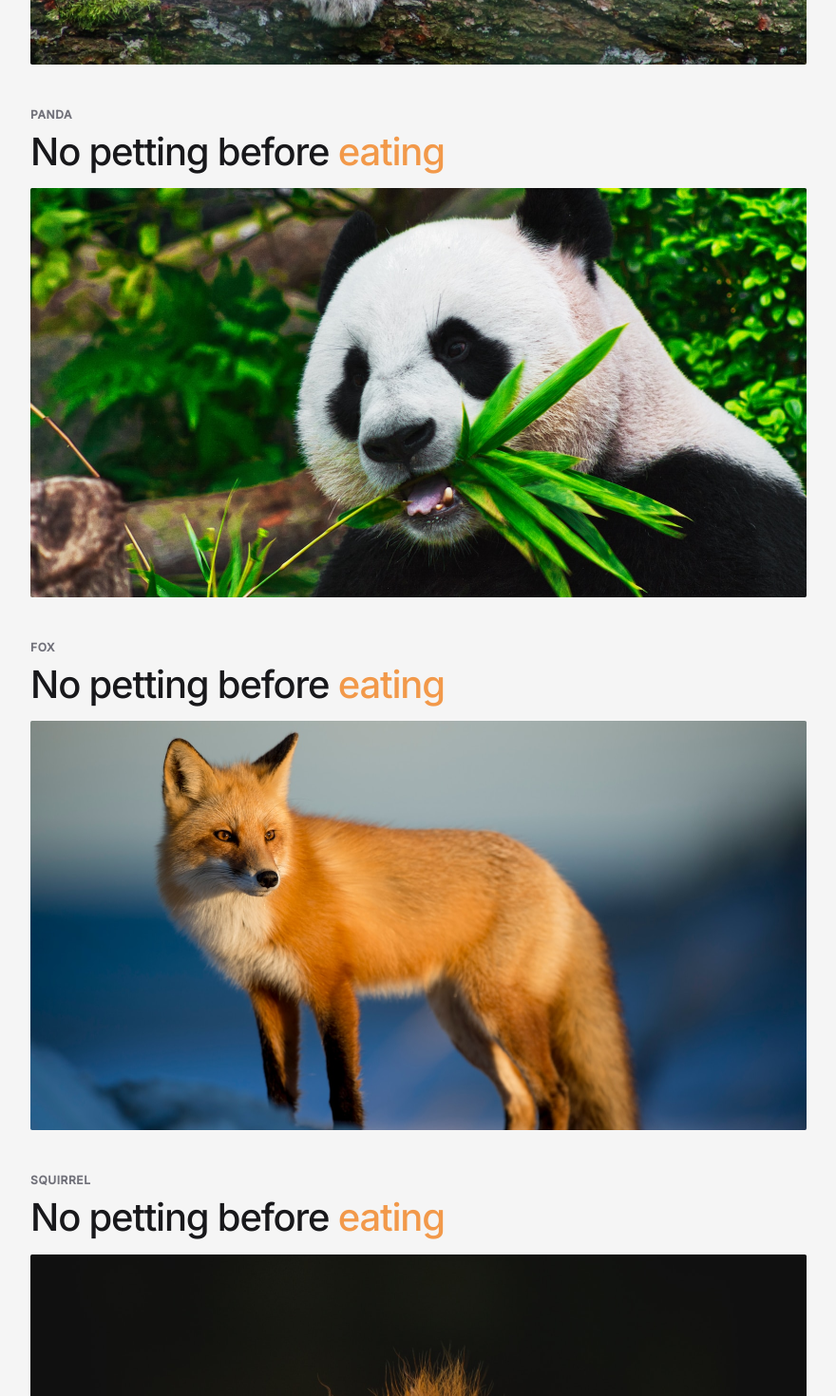
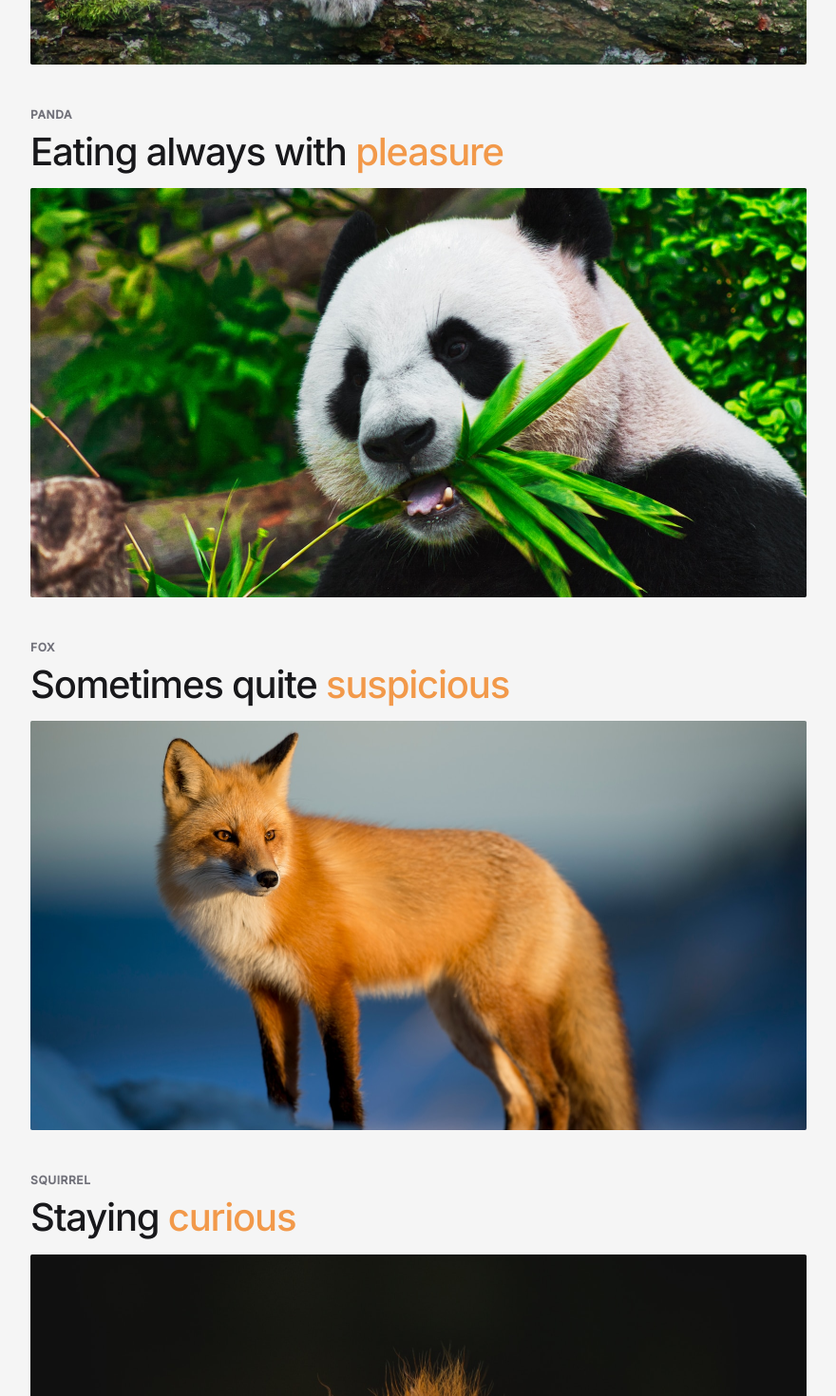
Before and after one commit to bttobi/js-trainee-recruitment, a Next.js app: page / in a window 1280 px wide. Shown: the part 1060-2530 px from the top of the page at 95% size, without its empty margins (389-1269 px from the left). Built offline with nearby package versions, Linux system fonts and the light colour scheme.

Commit message:
updated highlights

```diff
--- a/public/articles.json
+++ b/public/articles.json
@@ -2,56 +2,56 @@
   {
     "id": 1,
     "species": "Polar Bear",
-    "title": "Say hello to your new",
-    "highlight": " friend",
+    "title": "Say hello to your new friend",
+    "highlight": "friend",
     "image": "../../img/polar_bear.png",
     "alt": "Polar Bear Picture"
   },
   {
     "id": 2,
     "species": "Cheetah",
-    "title": "No petting before",
-    "highlight": " eating",
+    "title": "No petting before eating",
+    "highlight": "eating",
     "image": "../../img/cheetah.png",
     "alt": "Cheetah Picture"
   },
   {
     "id": 3,
     "species": "Panda",
-    "title": "No petting before",
-    "highlight": " eating",
+    "title": "Eating always with pleasure",
+    "highlight": "pleasure",
     "image": "../../img/panda.png",
     "alt": "Panda Picture"
   },
   {
     "id": 4,
     "species": "Fox",
-    "title": "No petting before",
-    "highlight": " eating",
+    "title": "Sometimes quite suspicious",
+    "highlight": "suspicious",
     "image": "../../img/fox.png",
     "alt": "Fox Picture"
   },
   {
     "id": 5,
     "species": "Squirrel",
-    "title": "No petting before",
-    "highlight": " eating",
+    "title": "Staying curious",
+    "highlight": "curious",
     "image": "../../img/squirrel.png",
     "alt": "Squirrel Picture"
   },
   {
     "id": 6,
     "species": "Butterfly",
-    "title": "No petting before",
-    "highlight": " eating",
+    "title": "Majestic every time of a day",
+    "highlight": "Majestic",
     "image": "../../img/butterfly.png",
     "alt": "Butterfly Picture"
   },
   {
     "id": 7,
     "species": "Elephant",
-    "title": "No petting before",
-    "highlight": " eating",
+    "title": "It makes a huge difference",
+    "highlight": "huge",
     "image": "../../img/Elephant.png",
     "alt": "Elephant Picture"
   }
--- a/src/components/Article.tsx
+++ b/src/components/Article.tsx
@@ -14,7 +14,19 @@ const Article : React.FunctionComponent<ArticleProps> = ({species, title, highli
   return (
     <div className={styles.article}>
       <span className={styles.species}>{species}</span>
-      <div className={styles.title}>{title}<span className={styles.highlight}>{highlight}</span></div>
+      <div className={styles.title}>
+        {
+          title.split(' ').map((word:string)=>
+          {
+            if(highlight === word) {
+              return <span className={styles.highlight}>{word + " "}</span>
+            }
+            else {
+              return <span className={styles.title}>{word + " "}</span>
+            }
+          })
+        }
+      </div>
       <img className={styles.image} width="817px" height="431px" src={image} alt={alt}/>
     </div>
   )
--- a/src/components/Menu.tsx
+++ b/src/components/Menu.tsx
@@ -16,7 +16,7 @@ const Menu : React.FunctionComponent<MenuProps> = ({species}) => {
       <ul className={styles.menu_list}>
         {
           species.map((specie:string)=>
-          <li key={specie} className={styles.menu_item}><a href="#" onClick={setActive}>{specie}</a></li>
+          <li key={specie} className={styles.menu_item}><a className={styles.menu_item} href="#" onClick={setActive}>{specie}</a></li>
           )
         }
       </ul>
--- a/src/styles/index.module.css
+++ b/src/styles/index.module.css
@@ -104,4 +104,5 @@
     align-items: flex-start;
     margin-left: 1rem;
     margin-bottom: 7%;
+    text-decoration: none;
 }
```
